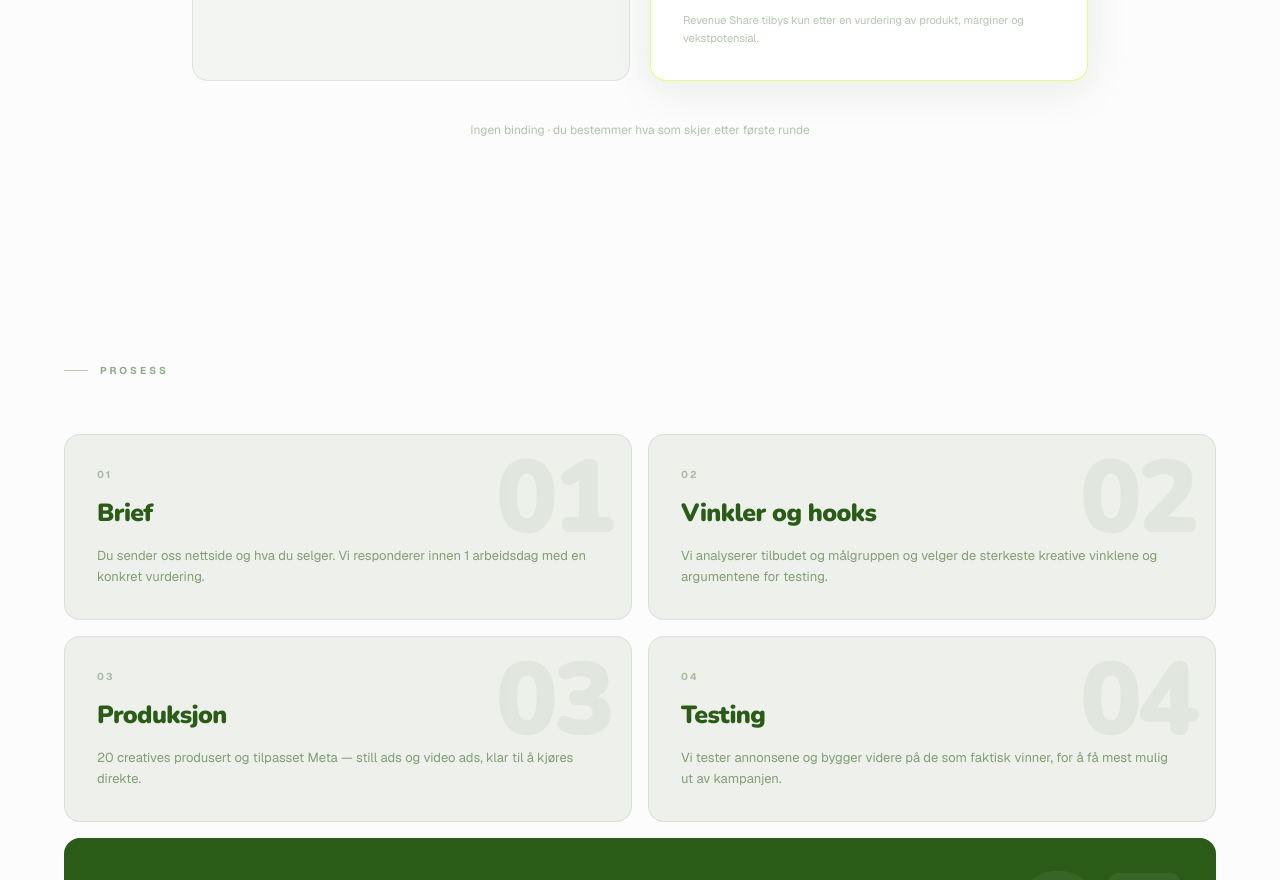
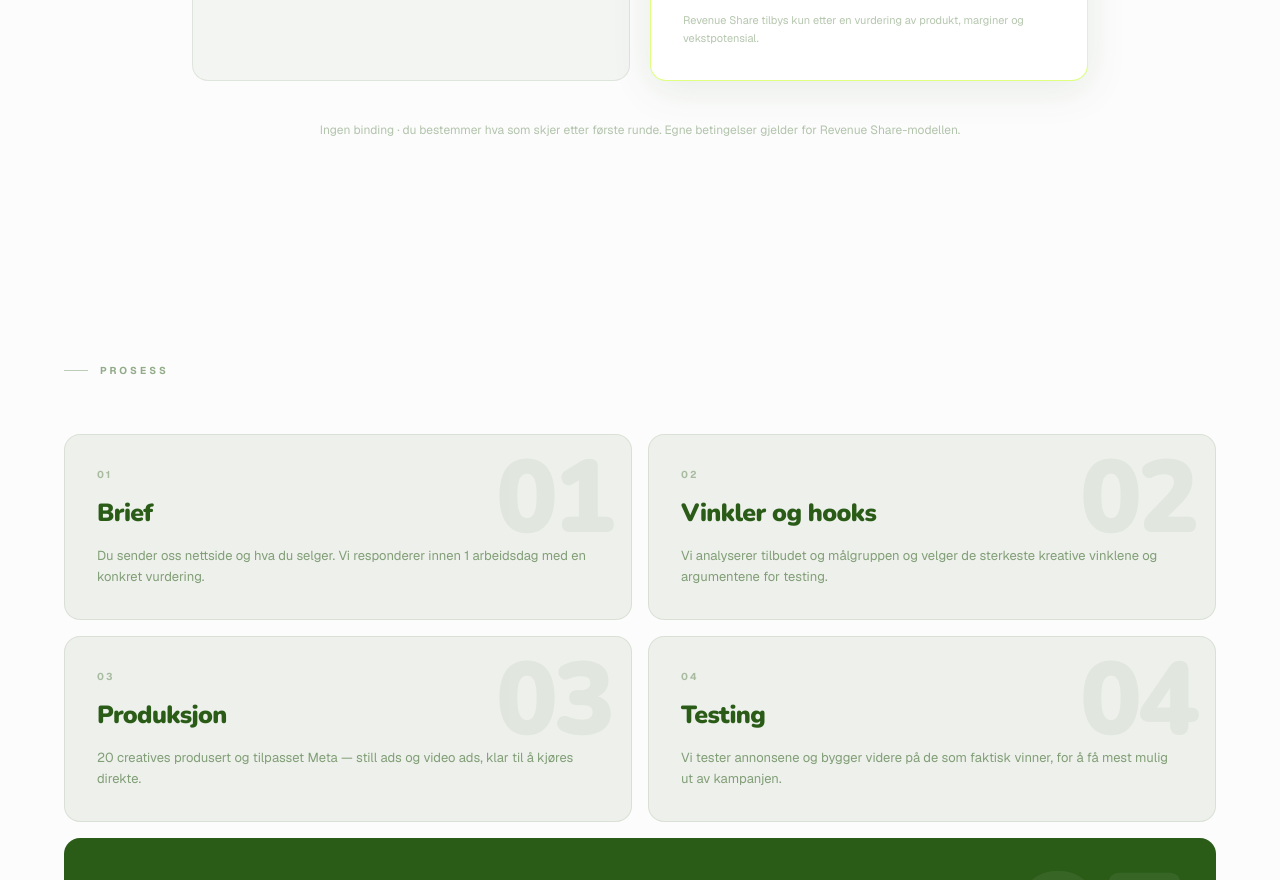
Before and after one commit to vetlegang/klyr-landing-page, a Next.js app: page / in a window 1280 px wide. Shown: the part 3700-4580 px from the top of the page. Built offline with nearby package versions, Linux system fonts and the light colour scheme.

Commit message:
Note that separate terms apply for Revenue Share in pricing footer

```diff
--- a/app/components/OfferSection.tsx
+++ b/app/components/OfferSection.tsx
@@ -138,8 +138,8 @@ const headingNo = "Velg pakken som passer deg.";
 const headingEn = "Choose the package that fits you.";
 const subNo = "50% rabatt på første runde. Vanlig pris er det dobbelte — vi gir deg halv pris for å teste oss.";
 const subEn = "50% off the first round. Regular price is double — we give you half price to test us.";
-const footerNoteNo = "Ingen binding · du bestemmer hva som skjer etter første runde";
-const footerNoteEn = "No commitment · you decide what happens after the first round";
+const footerNoteNo = "Ingen binding · du bestemmer hva som skjer etter første runde. Egne betingelser gjelder for Revenue Share-modellen.";
+const footerNoteEn = "No commitment · you decide what happens after the first round. Separate terms apply for the Revenue Share model.";
 const labelNo = "Tilbudet";
 const labelEn = "Offer";
 
```
